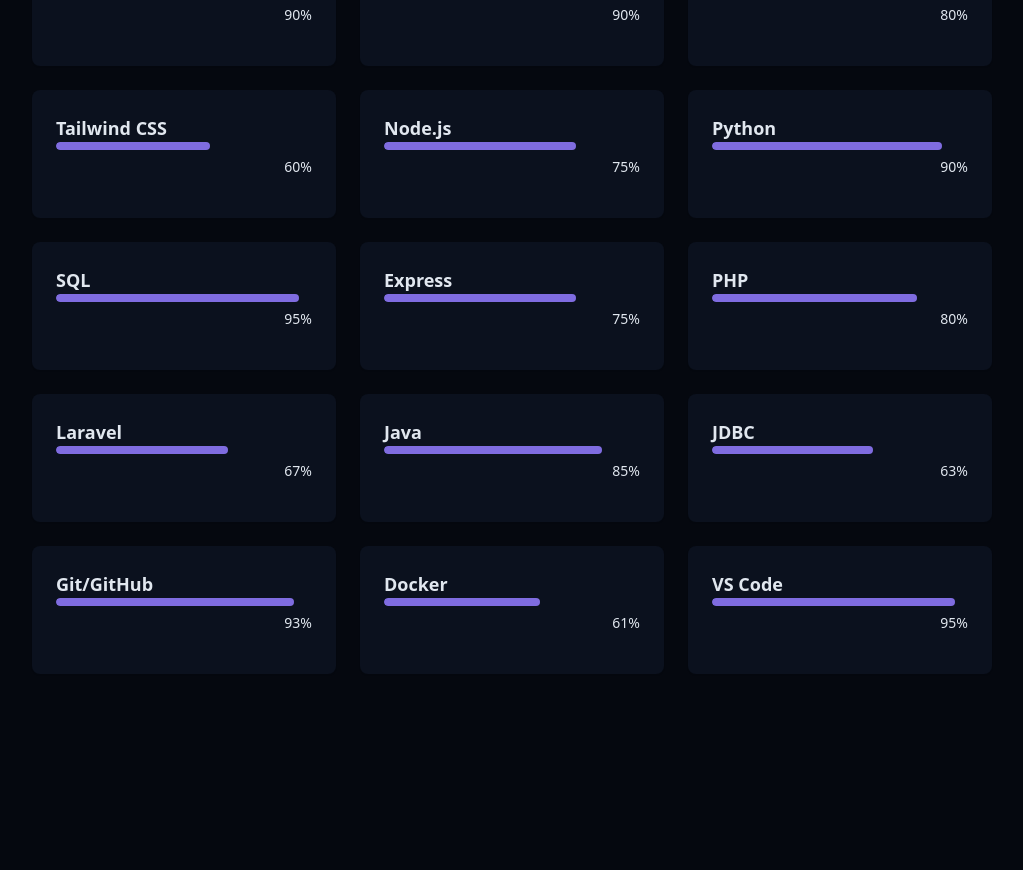
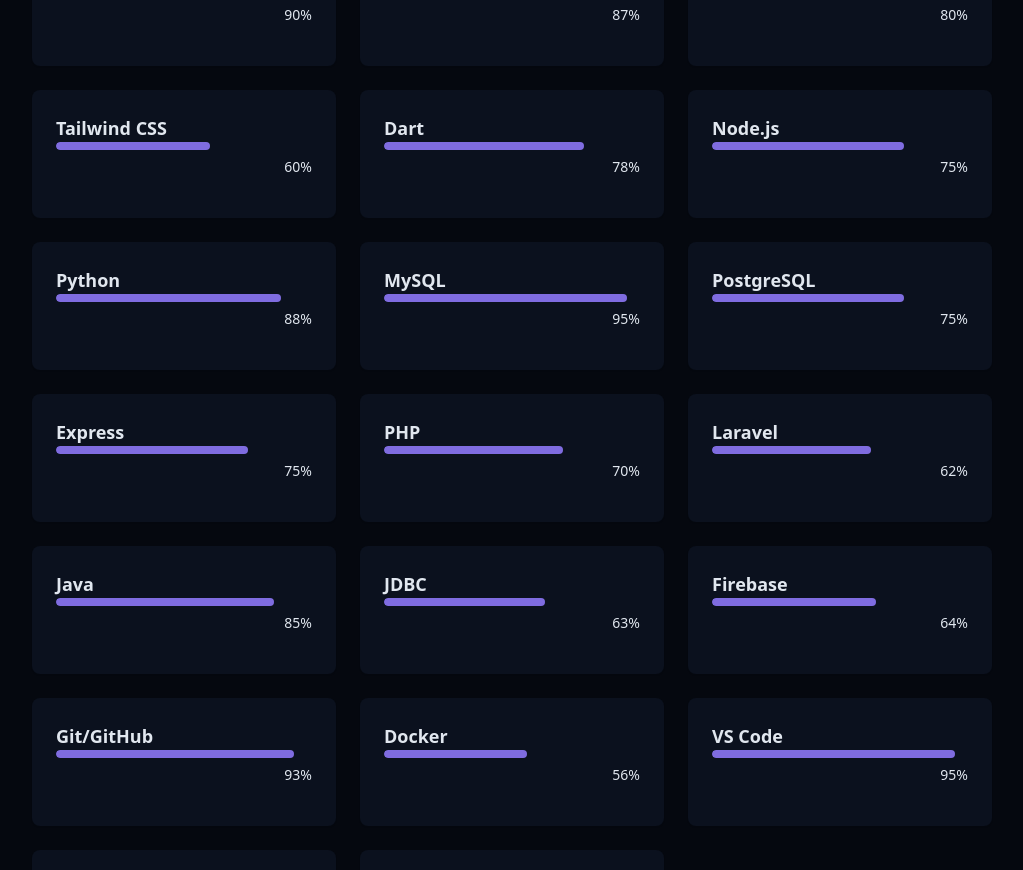
Before and after one commit to AelCee8103/new-portfolio, a React (Vite) app: page / in a window 1280 px wide. Shown: the part 1888-2758 px from the top of the page, without its empty margins (128-1151 px from the left). Built offline with nearby package versions, Linux system fonts and the light colour scheme.

Commit message:
added codixs go

```diff
--- a/src/components/ProjectSection.jsx
+++ b/src/components/ProjectSection.jsx
@@ -27,6 +27,16 @@
     description:
       "An easy-to-use online gradebook system for teachers to manage student grades, attendance, and assigning of classes and subjects using Express, Node.js, MySQL and React.",
     image: "/projects/gradebook.png",
+    tag: ["Web App", "Express", "Node.js", "MySQL", "React"],
+    demoUrl: "#",
+    githubUrl: "https://github.com/AelCee8103/OnlineGradeBook",
+  },
+  {
+    id: 4,
+    title: "CodixsGo!",
+    description:
+      "CodixsGo is a web-based platform for creating, managing, and taking coding quizzes. Its purpose is to help users improve their programming skills through interactive quizzes and a collaborative environment. Users can create, share, and participate in quizzes, with features like leaderboards and dashboards for tracking progress.",
+    image: "/projects/codixsgo.png",
     tag: ["Web App", "Express", "Node.js", "MySQL", "React"],
     demoUrl: "#",
     githubUrl: "https://github.com/AelCee8103/OnlineGradeBook",
--- a/src/components/SkillsSection.jsx
+++ b/src/components/SkillsSection.jsx
@@ -3,23 +3,29 @@
 const skills = [
   //Design skills
   { name: "HTML/CSS", level: 90, category: "frontend" },
-  { name: "JavaScript", level: 90, category: "frontend" },
+  { name: "JavaScript", level: 87, category: "frontend" },
   { name: "React", level: 80, category: "frontend" },
   { name: "Tailwind CSS", level: 60, category: "frontend" },
+  { name: "Dart", level: 78, category: "frontend" },
 
   //Backend and Database skills
   { name: "Node.js", level: 75, category: "backend" },
-  { name: "Python", level: 90, category: "backend" },
-  { name: "SQL", level: 95, category: "database" },
+  { name: "Python", level: 88, category: "backend" },
+  { name: "MySQL", level: 95, category: "database" },
+  { name: "PostgreSQL", level: 75, category: "database" },
   { name: "Express", level: 75, category: "backend" },
-  { name: "PHP", level: 80, category: "backend" },
-  { name: "Laravel", level: 67, category: "backend" },
+  { name: "PHP", level: 70, category: "backend" },
+  { name: "Laravel", level: 62, category: "backend" },
   { name: "Java", level: 85, category: "backend" },
   { name: "JDBC", level: 63, category: "backend" },
+  { name: "Firebase", level: 64, category: "backend" },
+
   //Tools
   { name: "Git/GitHub", level: 93, category: "tools" },
-  { name: "Docker", level: 61, category: "tools" },
+  { name: "Docker", level: 56, category: "tools" },
   { name: "VS Code", level: 95, category: "tools" },
+  { name: "Flutter", level: 78, category: "tools" },
+  { name: "FlutterFlow", level: 88, category: "tools" },
 ];
 
 const categories = ["all", "frontend", "backend", "database", "tools"];
@@ -61,8 +67,11 @@
               key={key}
               className="bg-card p-6 rounded-lg shadow-xs card-hover"
             >
-              <div className="text-left mb-4">
-                <h3 className="font-semibold text-lg"> {skill.name}</h3>
+              <div className="mb-4">
+                <h3 className="font-semibold text-left text-lg">
+                  {" "}
+                  {skill.name}
+                </h3>
                 <div className="w-full bg-secondary/50 h-2 rounded-full overflow-hidden">
                   <div
                     className="bg-primary h-2 rounded-full origin-left animate-[grow_1.5s_ease-out"
```
Also changed, not shown: public/projects/codixsgo.png (added).
